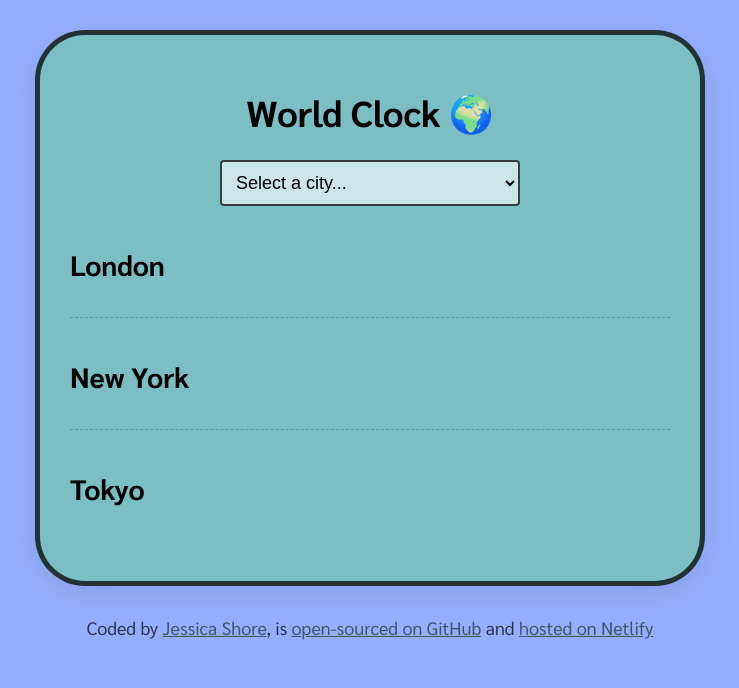
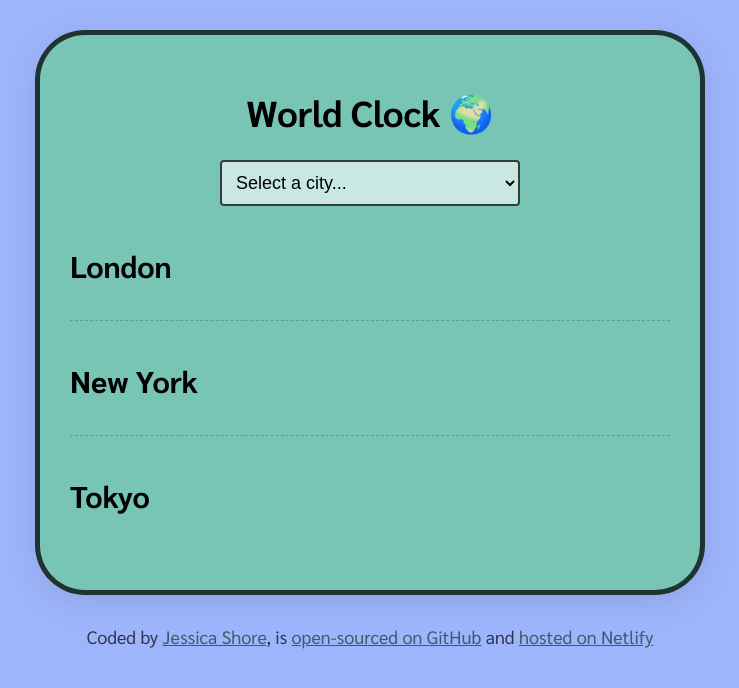
Before and after one commit to je5513/world-clock, a plain HTML site: page index.html in a window 1280 px wide. Shown: the whole page, without its empty margins (270-1009 px from the left). Drawn offline with nearby package versions, Linux system fonts and the light colour scheme; a script that the page names is missing; a web font is replaced by a local one.

Commit message:
updated css

```diff
--- a/src/style.css
+++ b/src/style.css
@@ -1,5 +1,5 @@
 body {
-  background: #83a2ffda;
+  background: #98b1fdf1;
   font-family: "Sarabun", serif;
 }
 
@@ -10,7 +10,7 @@ h1 {
 
 h2 {
   margin: 0 0 5px;
-  font-size: 28px;
+  font-size: 30px;
 }
 
 select {
@@ -26,7 +26,7 @@ select {
 .container {
   max-width: 600px;
   margin: 30px auto;
-  background: #6dc99e9e;
+  background: #6dc99ec1;
   border-radius: 50px;
   padding: 30px;
   box-shadow: rgba(100, 100, 111, 0.2) 0px 7px 29px 0px;
@@ -50,7 +50,7 @@ select {
 }
 
 .time {
-  font-size: 48px;
+  font-size: 44px;
   font-weight: bold;
 }
 
```
